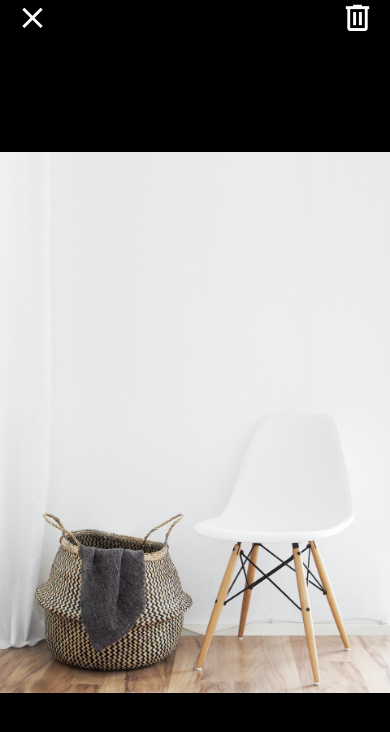
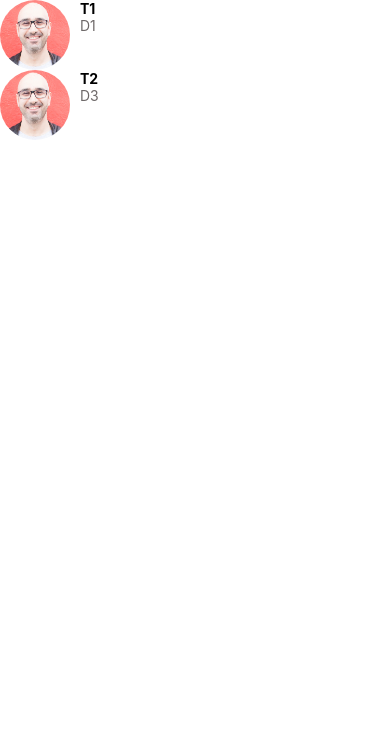
Before and after one commit to melher39/donewithit, a React Native app: screen / in a window 390 px wide. Shown: the top 732 px of the page. Built offline with nearby package versions, Linux system fonts and the light colour scheme.

Commit message:
npm i expo-constants. created the screen padding at the top of the app in two ways: native and with expo-constants. made a new component so this can be reused throughout the app. created a basic FlatList. lists initial commit

```diff
--- a/App.js
+++ b/App.js
@@ -5,10 +5,11 @@
 } from "react-native";
 
 import ViewImageScreen from "./app/screens/ViewImageScreen.js";
+import MessagesScreen from "./app/screens/MessagesScreen.js";
 
 export default function App() {
   return (
-    <ViewImageScreen/>
+    <MessagesScreen/>
   );
 };
 
--- /dev/null
+++ b/app/components/AppScreen.js
@@ -0,0 +1,16 @@
+import React from "react";
+import { SafeAreaView, StyleSheet } from "react-native";
+import Constants from "expo-constants";
+
+const AppScreen = ({ children }) =>
+    <SafeAreaView style={styles.container}>
+        {children}
+    </SafeAreaView>
+
+const styles = StyleSheet.create({
+    container: {
+        paddingTop: Constants.statusBarHeight
+    }
+});
+
+export default AppScreen;
--- /dev/null
+++ b/app/screens/MessagesScreen.js
@@ -0,0 +1,44 @@
+import React from "react";
+import { FlatList, StyleSheet } from "react-native";
+
+import ListItem from "../components/ListItem.js";
+import AppScreen from "../components/AppScreen.js";
+
+const messages = [
+    {
+        id: 1,
+        title: "T1",
+        description: "D1",
+        image: require("../assets/mosh.jpg")
+    },
+    {
+        id: 2,
+        title: "T2",
+        description: "D3",
+        image: require("../assets/mosh.jpg")
+    }
+];
+
+const MessagesScreen = () => {
+    return (
+        <AppScreen >
+            <FlatList
+                data={messages}
+                keyExtractor={message => message.id.toString()}
+                renderItem={({ item }) =>
+                    <ListItem
+                        title={item.title}
+                        subTitle={item.description}
+                        image={item.image}
+                    />
+                }
+            />
+        </AppScreen>
+    );
+};
+
+// const styles = StyleSheet.create({
+
+// });
+
+export default MessagesScreen;
--- a/package.json
+++ b/package.json
@@ -10,6 +10,7 @@
   "dependencies": {
     "@react-native-community/hooks": "^2.6.0",
     "expo": "~38.0.8",
+    "expo-constants": "^9.1.1",
     "expo-status-bar": "^1.0.2",
     "react": "~16.11.0",
     "react-dom": "~16.11.0",
```
